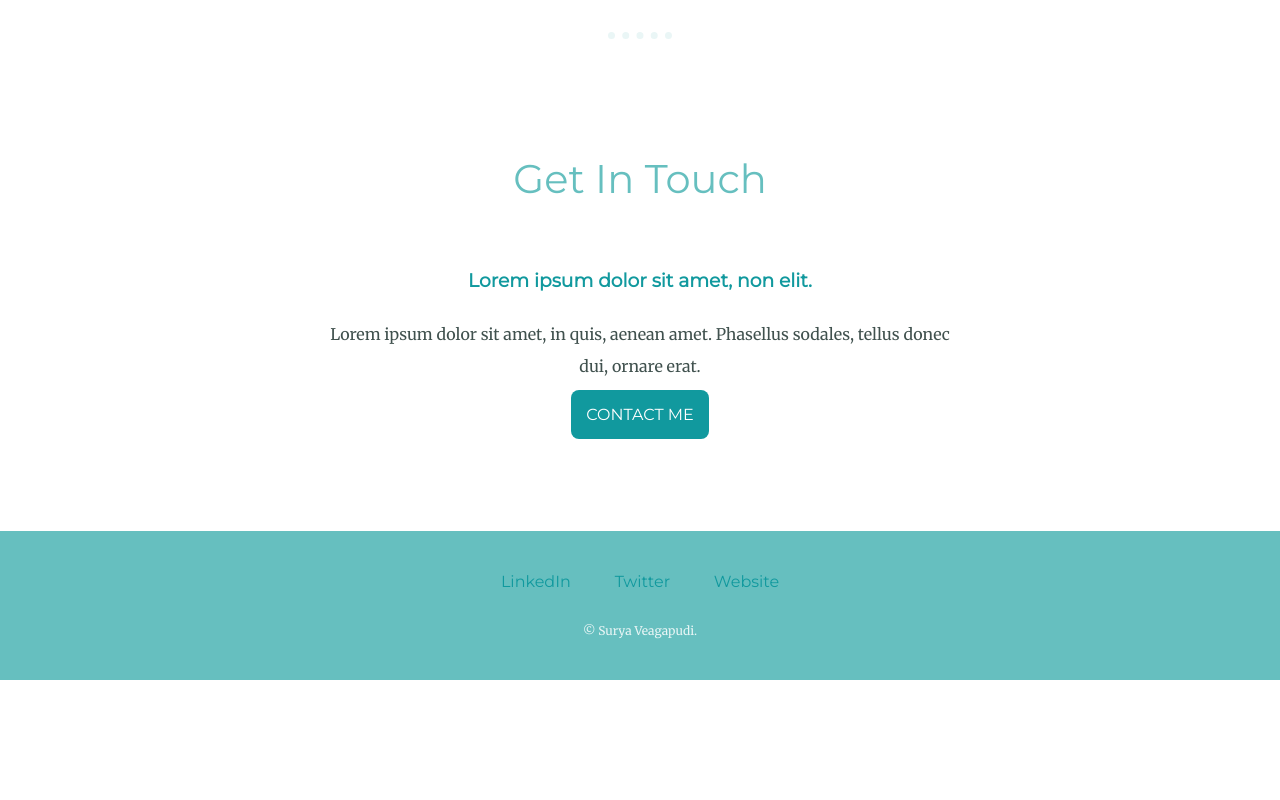
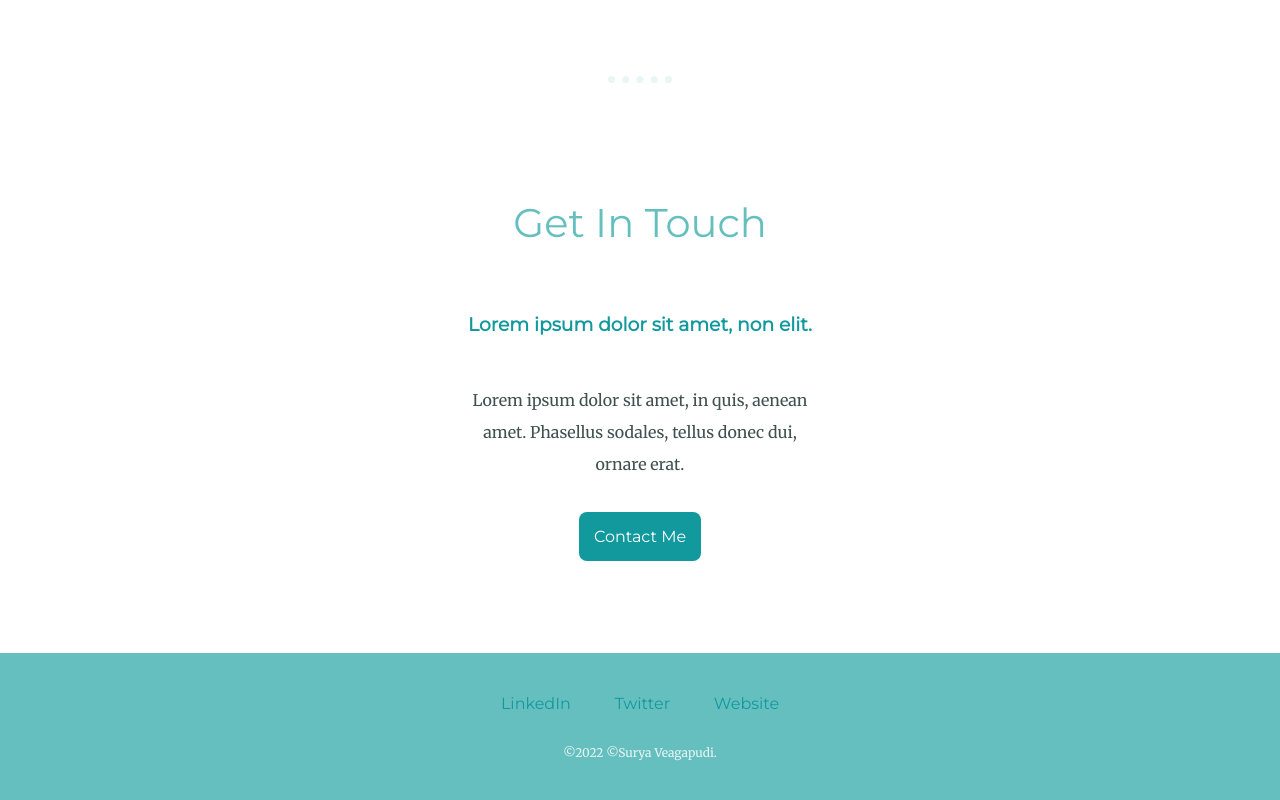
Before and after one commit to suryasandeep3/CSS_site, a plain HTML site: page index.html in a window 1280 px wide. Shown: the part 1984-2784 px from the top of the page. Before the commit the page ends 2664 px from the top, so only its background shows below. Drawn offline with Linux system fonts and the light colour scheme.

Commit message:
Update index.html

```diff
--- a/index.html
+++ b/index.html
@@ -21,7 +21,7 @@
       <div class="profile">
         <img class="profImg" src="images/boy.png" alt="">
         <h2>Hello.</h2>
-        <p>I am a Software Engineer, currently working at Suntec Business Solutions</p>
+        <p class="intro">I am a Software Engineer, currently working at Suntec Business Solutions</p>
       </div>
       <hr>
       <div class="skills">
@@ -43,8 +43,8 @@
       <div class="contact_me">
         <h2>Get In Touch</h2>
         <h3>Lorem ipsum dolor sit amet, non elit.</h3>
-        <p>Lorem ipsum dolor sit amet, in quis, aenean amet. Phasellus sodales, tellus donec dui, ornare erat.</p>
-        <a class="btn" href="mailto:name@email.com">CONTACT ME</a>
+        <p class="contactmsg">Lorem ipsum dolor sit amet, in quis, aenean amet. Phasellus sodales, tellus donec dui, ornare erat.</p>
+        <a class="btn" href="mailto:name@email.com">Contact Me</a>
       </div>
     </div>
 
@@ -53,7 +53,7 @@
       <a class="footer-link" href="https://www.linkedin.com/in/surya-sandeep-velagapudi-23368715a//">LinkedIn</a>
       <a class="footer-link" href="https://twitter.com/">Twitter</a>
       <a class="footer-link" href="">Website</a>
-      <p class="endcredits">© Surya Veagapudi.</p>
+      <p class="endcredits">©2022 ©Surya Veagapudi.</p>
     </div>
 
 
```
